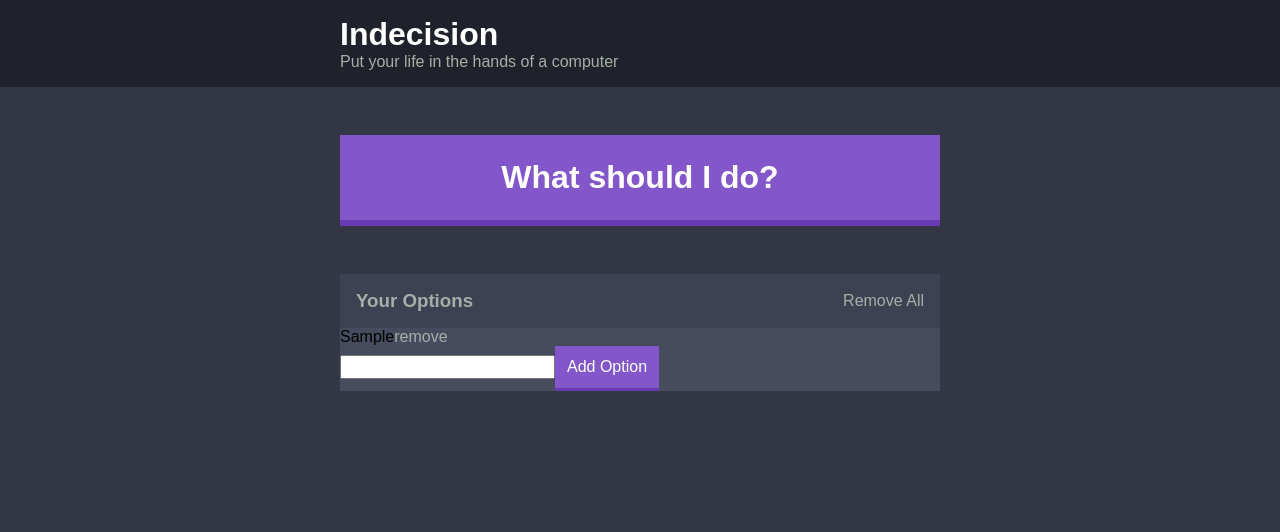
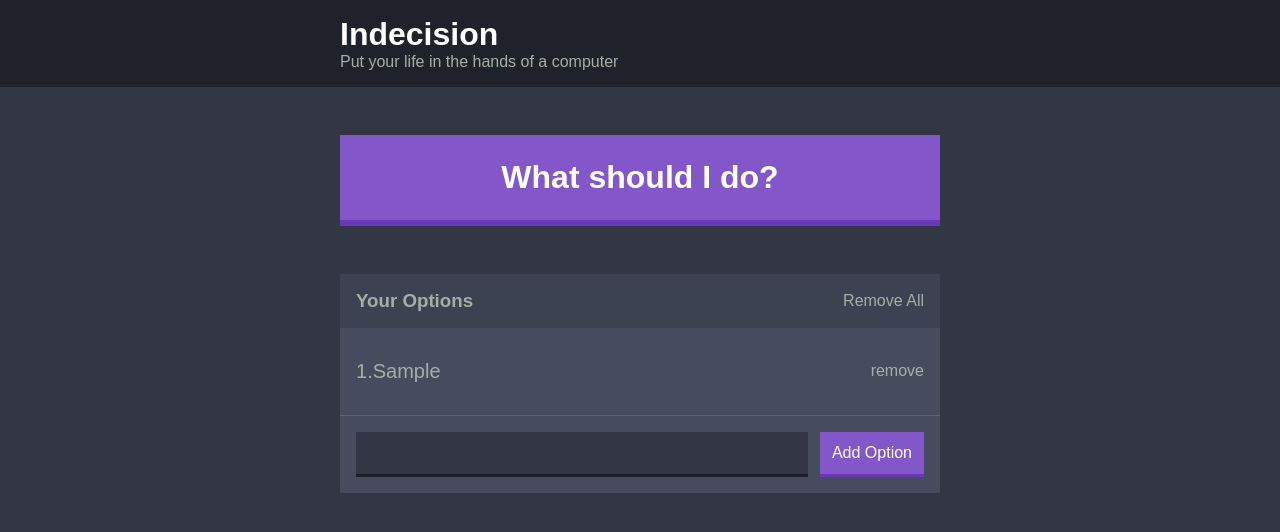
Before and after one commit to IEB-Richard/indecision-app, a React (Create React App) app: page / in a window 1280 px wide. Both pictures are taken after typing "Sample" into the empty fields and a click on the button "Add Option". Shown: the top 532 px of the page. Built offline with nearby package versions, Linux system fonts and the light colour scheme.

Commit message:
Styling Option Item

```diff
--- a/src/components/AddOption.js
+++ b/src/components/AddOption.js
@@ -18,9 +18,9 @@ export default class AddOption extends React.Component {
   render() {
     return (
       <div>
-        {this.state.error && <p>{this.state.error}</p>}
-        <form onSubmit={this.handleAddOption}>
-          <input type="text" name="option" />
+        {this.state.error && <p className="add-option-error">{this.state.error}</p>}
+        <form className="add-option" onSubmit={this.handleAddOption}>
+          <input className="add-option__input" type="text" name="option" />
           <button className="button">Add Option</button>
         </form>
       </div>
--- a/src/components/Option.js
+++ b/src/components/Option.js
@@ -1,8 +1,8 @@
 import React from 'react';
 
 const Option = (props) => (
-  <div>
-    {props.optionText}
+  <div className="option">
+    <p className="option__text">{props.count}.{props.optionText}</p>
     <button
       className="button button--link"
       onClick={(e) => {
--- a/src/components/Options.js
+++ b/src/components/Options.js
@@ -14,10 +14,11 @@ const Options = (props) => (
     </div>
     {props.options.length === 0 && <p className="widget__message">Please add an option to get started!</p>}
     {
-      props.options.map((option) => (
+      props.options.map((option, index) => (
         <Option
           key={option}
           optionText={option}
+          count={index + 1}
           handleDeleteOption={props.handleDeleteOption}
         />
       ))
--- /dev/null
+++ b/src/styles/components/_add-option.scss
@@ -0,0 +1,21 @@
+.add-option-error {
+  color: $off-white;
+  font-style: italic;
+  margin: $m-size 0 0 0;
+  padding: 0 $m-size;
+}
+
+.add-option {
+  display: flex;
+  padding: $m-size
+}
+
+.add-option__input{
+  background: $dark-blue;
+  border: none;
+  color: $off-white;
+  border-bottom: .3rem solid darken($color: $dark-blue, $amount: 10%);
+  flex-grow: 1;
+  margin-right: $s-size;
+  padding: $s-size;
+}
--- /dev/null
+++ b/src/styles/components/_option.scss
@@ -0,0 +1,13 @@
+.option{
+  border-bottom: 1px solid lighten($color:$light-blue, $amount: 10%);
+  display: flex;
+  justify-content: space-between;
+  padding: $l-size $m-size;
+}
+
+.option__text{
+  color: $off-white;
+  font-weight: 500;
+  font-size: 2rem;
+  margin: 0;
+}
--- a/src/styles/styles.scss
+++ b/src/styles/styles.scss
@@ -1,6 +1,8 @@
 @import './base/settings';
 @import './base/base';
+@import './components/add-option';
 @import './components/button';
 @import './components/container';
 @import './components/header';
+@import './components/option';
 @import './components/widget';
```
